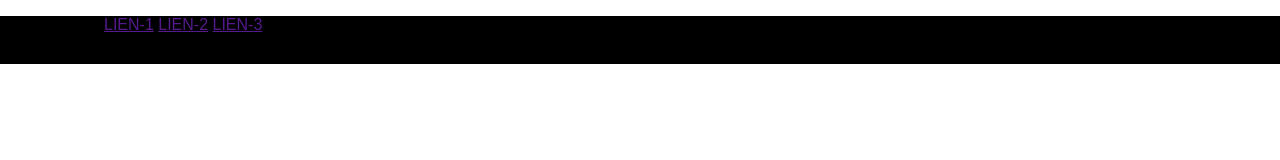
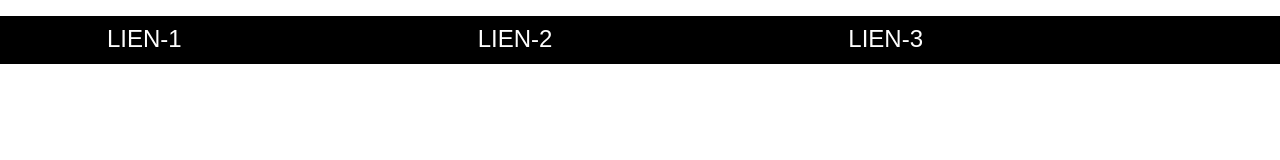
Before and after one commit to gabdestro/veille-node, a plain HTML site: page index.html in a window 1280 px wide. Drawn offline with Linux system fonts and the light colour scheme.

Commit message:
ajout modif css d li et  propriété

```diff
--- a/less/style.less
+++ b/less/style.less
@@ -13,3 +13,22 @@ nav{
 		max-width: 1152px;
 		position: relative;
 }
+
+li{
+	display:flex;
+    justify-content: space-around;
+    flex-direction: row;
+
+    padding-top:0.4em;
+
+}
+
+a{
+    display : block;
+    color : #fff;
+    text-decoration : none;
+    font-size: 150%;
+    padding: 3px;
+    color : @couleur-txt_blanc;
+    flex:1;
+}
```
Also changed, not shown: css/style.css.
